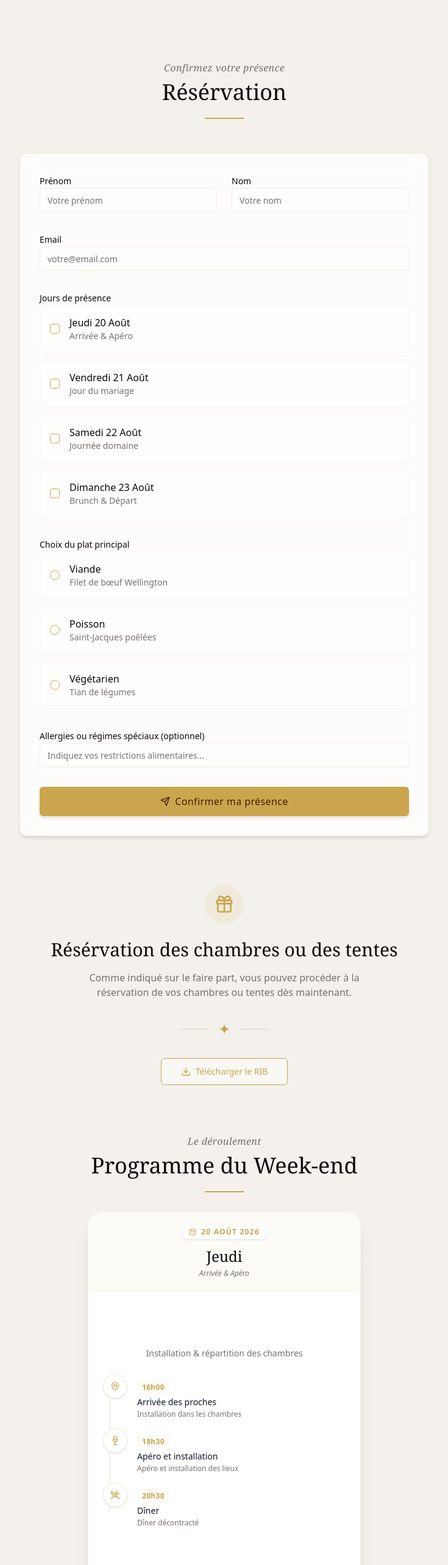
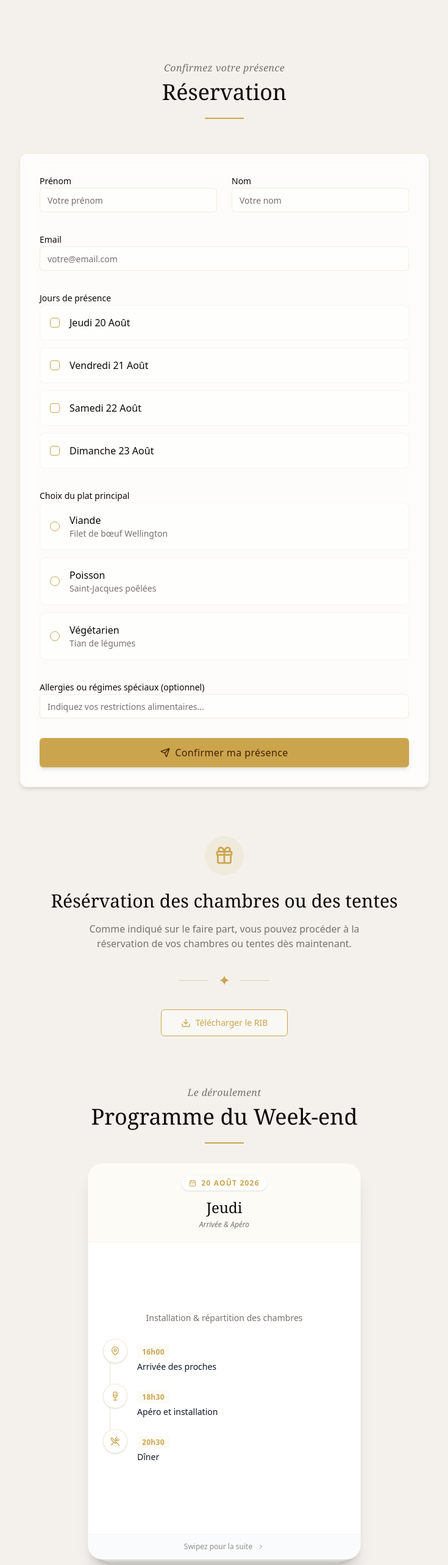
Before and after one commit to nicochnz/wedding_website, a Next.js app: page / in a window 1280 px wide. Shown: the part 1460-4026 px from the top of the page at 61% size, without its empty margins (272-1007 px from the left). Built offline with nearby package versions, Linux system fonts and the light colour scheme.

Commit message:
delete: description RSVP¨& Programme

```diff
--- a/app/navbar.tsx
+++ b/app/navbar.tsx
@@ -117,7 +117,7 @@ const Navbar = () => {
           ))}
 
           <div className="mt-8 text-sm text-muted-foreground font-light">
-            19 — 21 Août 2026
+            20 — 23 Août 2026
           </div>
         </div>
       </div>
--- a/app/programmesection.tsx
+++ b/app/programmesection.tsx
@@ -12,9 +12,9 @@ const programmeData = [
     title: 'Arrivée & Apéro',
     description: 'Installation & répartition des chambres',
     events: [
-      { time: '16h00', title: 'Arrivée des proches', icon: MapPin, description: 'Installation dans les chambres' },
-      { time: '18h30', title: 'Apéro et installation', icon: Wine, description: 'Apéro et installation des lieux' },
-      { time: '20h30', title: 'Dîner', icon: UtensilsCrossed, description: 'Dîner décontracté' },
+      { time: '16h00', title: 'Arrivée des proches', icon: MapPin },
+      { time: '18h30', title: 'Apéro et installation', icon: Wine },
+      { time: '20h30', title: 'Dîner', icon: UtensilsCrossed },
     ],
   },
   {
@@ -27,7 +27,7 @@ const programmeData = [
       { time: '11h00', title: 'Mairie de Mérignac', icon: HouseHeart, },
       { time: '13h30', title: 'Vin d\'honneur', icon: Wine,},
       { time: '18h00', title: 'Apéro', icon: Wine, },
-      { time: '20h00', title: 'Dîner', icon: UtensilsCrossed, description: 'Dîner du mariage' },
+      { time: '20h00', title: 'Dîner', icon: UtensilsCrossed},
       { time: '23h00', title: 'Soirée', icon: Music, },
     ],
   },
@@ -37,12 +37,12 @@ const programmeData = [
     title: 'Journée domaine',
     description: 'Journée au domaine',
     events: [
-      { time: '9h00', title: 'Petit-déjeuner', icon: Coffee, description: 'En terrasse' },
-      { time: '12h00', title: 'Piscine apéro', icon: Sparkles, },
-      { time: '13h30', title: 'Repas', icon: UtensilsCrossed,},
-      { time: '18h00', title: 'Apéro', icon: Wine, },
-      { time: '20h00', title: 'Dîner', icon: UtensilsCrossed, description: 'Dîner du mariage' },
-      { time: '23h00', title: 'Soirée', icon: Music,},
+      { time: '9h00', title: 'Petit-déjeuner', icon: Coffee},
+      { time: '12h00', title: 'Piscine apéro', icon: Sparkles},
+      { time: '13h30', title: 'Repas', icon: UtensilsCrossed},
+      { time: '18h00', title: 'Apéro', icon: Wine},
+      { time: '20h00', title: 'Dîner', icon: UtensilsCrossed},
+      { time: '23h00', title: 'Soirée', icon: Music},
     ],
   },
   {
@@ -51,8 +51,8 @@ const programmeData = [
     title: 'Brunch & Départ',
     description: 'Dernier petit-déjeuner et départ',
     events: [
-      { time: '12h00', title: 'Brunch', icon: Coffee, description: 'Café, œufs et bacon' },
-      { time: '16h00', title: 'Départ', icon: Heart, description: 'Départ des invités' },
+      { time: '12h00', title: 'Brunch', icon: Coffee},
+      { time: '16h00', title: 'Départ', icon: Heart},
     ],
   },
 ];
@@ -172,7 +172,7 @@ const ProgrammeSection = () => {
                                 {event.time}
                               </span>
                               <h4 className="font-medium text-gray-900 mt-1 text-sm">{event.title}</h4>
-                              {event.description && <p className="text-xs text-muted-foreground mt-0.5 leading-tight">{event.description}</p>}
+                              { <p className="text-xs text-muted-foreground mt-0.5 leading-tight"></p>}
                             </div>
                           </div>
                         ))}
--- a/app/rsvpform.tsx
+++ b/app/rsvpform.tsx
@@ -11,10 +11,10 @@ import { Send, Heart } from 'lucide-react';
 import { sendRSVPEmail } from './actions';
 
 const days = [
-  { id: 'jour1', label: 'Jeudi 20 Août', subtitle: 'Arrivée & Apéro' },
-  { id: 'jour2', label: 'Vendredi 21 Août', subtitle: 'Jour du mariage' },
-  { id: 'jour3', label: 'Samedi 22 Août', subtitle: 'Journée domaine' },
-  { id: 'jour4', label: 'Dimanche 23 Août', subtitle: 'Brunch & Départ' },
+  { id: 'jour1', label: 'Jeudi 20 Août'},
+  { id: 'jour2', label: 'Vendredi 21 Août'},
+  { id: 'jour3', label: 'Samedi 22 Août'},
+  { id: 'jour4', label: 'Dimanche 23 Août'},
 ];
 
 const mealOptions = [
@@ -69,7 +69,7 @@ const RSVPForm = () => {
       <div className="container mx-auto px-4">
         <div className="text-center mb-16">
           <p className="text-elegant text-muted-foreground mb-2">Confirmez votre présence</p>
-          <h2 className="heading-section gold-underline pb-4">Résérvation</h2>
+          <h2 className="heading-section gold-underline pb-4">Réservation</h2>
         </div>
 
         <div className="max-w-2xl mx-auto">
@@ -139,7 +139,6 @@ const RSVPForm = () => {
                     <div>
                       <span className="font-medium">{day.label}</span>
                       <span className="block text-sm text-muted-foreground">
-                        {day.subtitle}
                       </span>
                     </div>
                   </label>
```
